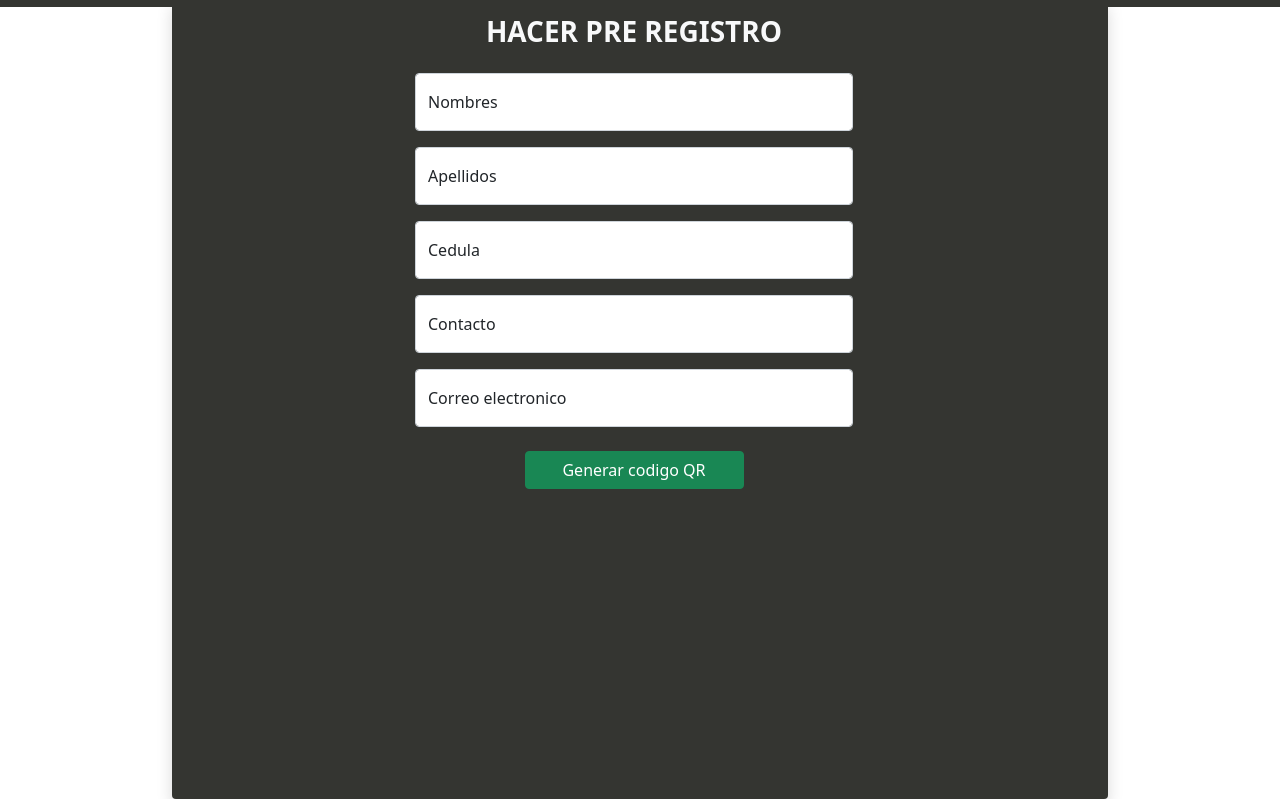
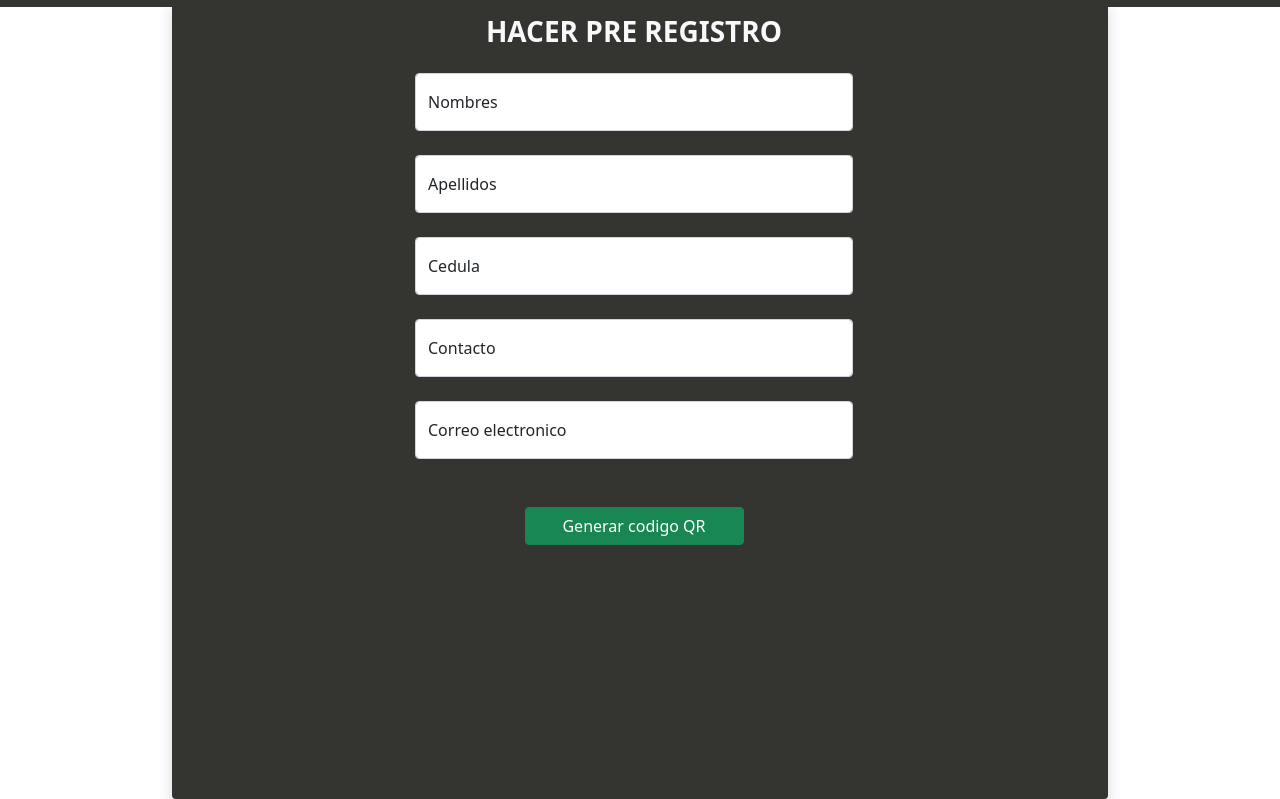
Before and after one commit to SebastianRG16/donaciones, a Django app: page / in a window 1280 px wide. Shown: the part 49-848 px from the top of the page. Run offline with Django 4.2, Linux system fonts and the light colour scheme.

Commit message:
Codigo QR

```diff
--- a/mainSistema/templates/preRegistro.html
+++ b/mainSistema/templates/preRegistro.html
@@ -31,28 +31,33 @@
             </nav>
             <h3 class="login-heading mb-4 text-center text-light fw-bold mb-2">HACER PRE REGISTRO</h3>
             <form>
-              <div class="form-floating mb-3">
+              <div class="form-floating mb-4">
                 <input type="text" class="form-control" id="nombre" placeholder="nombres" name="nombres">
                 <label for="floatingnombres">Nombres</label>
               </div>
-              <div class="form-floating mb-3">
+              <div class="form-floating mb-4">
                 <input type="text" class="form-control" id="nombres" placeholder="apellidos" name="apellidos">
                 <label for="floatingapellidos">Apellidos</label>
               </div>
-              <div class="form-floating mb-3">
+              <div class="form-floating mb-4">
                 <input type="text" class="form-control" id="documento" placeholder="documento" name="documento">
                 <label for="floatingdocumento">Cedula</label>
               </div>
-              <div class="form-floating mb-3">
+              <div class="form-floating mb-4">
                 <input type="text" class="form-control" id="contacto" placeholder="telefono" name="telefono">
                 <label for="floatingtelefono">Contacto</label>
               </div>
-              <div class="form-floating mb-4">
+              <div class="form-floating mb-5">
                 <input type="text" class="form-control" id="correo" placeholder="correo" name="correo">
                 <label for="floatingcorreo">Correo electronico</label>
               </div>
-              <div class="d-grid gap-2 col-6 mx-auto">
+              <div class="d-grid gap-2 col-6 mx-auto mb-5 ">
                 <button type="sumbit" class="btn btn-success text-center">Generar codigo QR</button>
+              </div>
+              <div class="input-group mb-3">
+                <div style="margin: auto">
+                  {{ svg|safe }}
+                </div>
               </div>
             </form>
           </div>
--- a/mainSistema/views.py
+++ b/mainSistema/views.py
@@ -8,6 +8,9 @@ from django.contrib.auth.models import User
 from django.contrib.auth import login, logout, authenticate
 from django.contrib.auth.decorators import login_required
 from .models import Asistente
+import qrcode
+import qrcode.image.svg
+from io import BytesIO
 
 # from mainSistema.models import Asistente
 # Create your views here.
@@ -48,6 +51,7 @@ def salir(request):
 
 def preRegistro(request):
     datospreRegistro = Asistente.objects.all().values('idAsistente', 'nombres', 'apellidos', 'documento', 'telefono', 'correo')
+
     return render(request, 'preRegistro.html',{
        'mostrarpreRegistro' : datospreRegistro,
     })
@@ -109,13 +113,16 @@ def save_preRegistro(request):
         )
         Asis.save()
 
-        return redirect("ingresar")
 
-    else:
-        return redirect("preRegistro")
+        context = {}
+    if request.method == "POST":
+        factory = qrcode.image.svg.SvgImage
+        img = qrcode.make(request.POST.get("documento",""), image_factory=factory, box_size=20)
+        stream = BytesIO()
+        img.save(stream)
+        context["svg"] = stream.getvalue().decode()
 
-
-
+    return render(request, "preRegistro.html", context=context)
 
 #  .\venv\Scripts\activate
 
```
Also changed, not shown: mainSistema/templates/tareas.html (+10 -10 lines).
